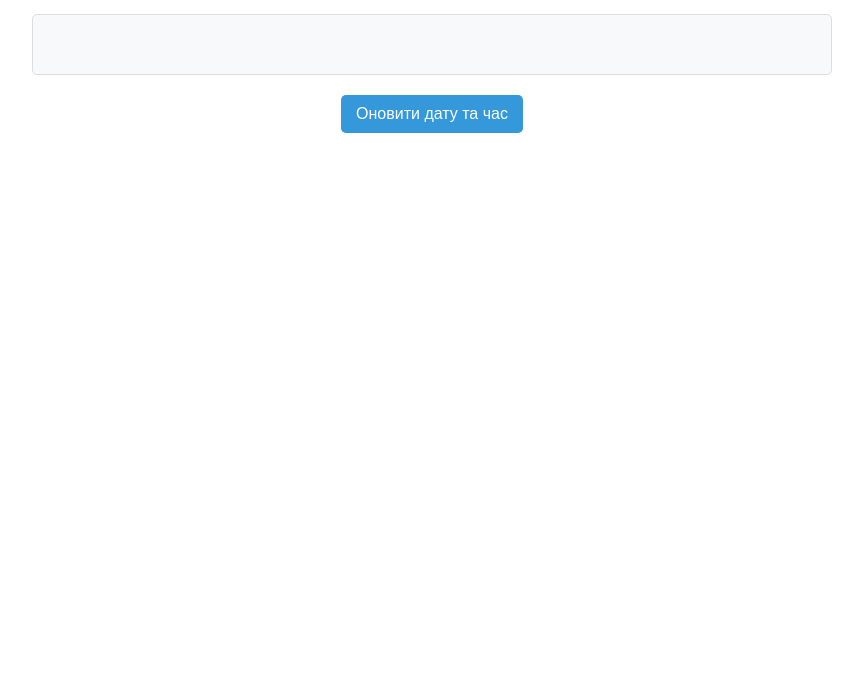
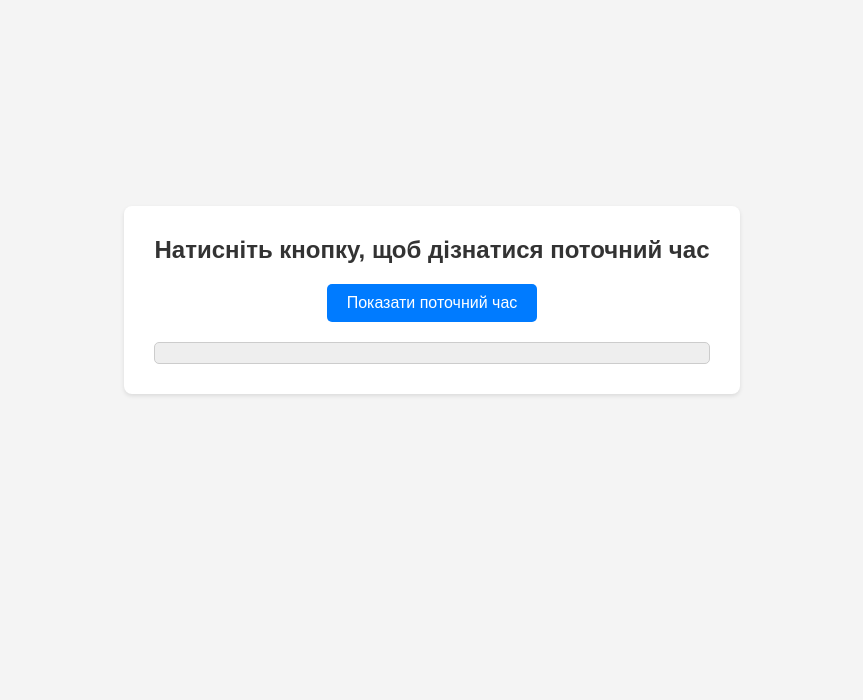
Before and after one commit to HrachDaniel/Lab17, a plain HTML site: page HrachLab17-1.html in a window 1280 px wide. Shown: the part 100-800 px from the top of the page, without its empty margins (208-1071 px from the left). Drawn offline with Linux system fonts and the light colour scheme.

Commit message:
Update HrachLab17-1.html

```diff
--- a/HrachLab17-1.html
+++ b/HrachLab17-1.html
@@ -1,90 +1,86 @@
-<!DOCTYPE html>
+<html>
 <html lang="uk">
 <head>
     <meta charset="UTF-8">
-    <meta name="viewport" content="width=device-width, initial-scale=1.0">
-    <title>Поточна дата та час</title>
+    <title>Поточний час</title>
     <style>
         body {
-            font-family: Arial, sans-serif;
-            max-width: 800px;
-            margin: 0 auto;
-            padding: 20px;
-            line-height: 1.6;
+            font-family: sans-serif;
+            display: flex;
+            justify-content: center;
+            align-items: center;
+            min-height: 100vh;
+            margin: 0;
+            background-color: #f4f4f4;
         }
-        h1 {
-            color: #2c3e50;
+        .container {
+            background-color: #fff;
+            padding: 30px;
+            border-radius: 8px;
+            box-shadow: 0 2px 4px rgba(0, 0, 0, 0.1);
             text-align: center;
         }
-        .datetime-container {
-            background-color: #f8f9fa;
-            border: 1px solid #ddd;
-            border-radius: 5px;
-            padding: 20px;
-            margin: 20px 0;
-            text-align: center;
-            font-size: 1.2em;
+        #current-time {
+            font-size: 1.5em;
+            font-weight: bold;
+            color: #333;
+            margin-bottom: 20px;
         }
         button {
-            background-color: #3498db;
-            color: white;
+            padding: 10px 20px;
+            font-size: 1em;
+            background-color: #007bff;
+            color: #fff;
             border: none;
-            padding: 10px 15px;
             border-radius: 5px;
             cursor: pointer;
-            font-size: 1em;
-            display: block;
-            margin: 0 auto;
+            transition: background-color 0.3s ease;
         }
         button:hover {
-            background-color: #2980b9;
+            background-color: #0056b3;
+        }
+        #console-output {
+            margin-top: 20px;
+            padding: 10px;
+            border: 1px solid #ccc;
+            border-radius: 5px;
+            background-color: #eee;
+            font-family: monospace;
+            white-space: pre-wrap;
+            text-align: left;
         }
     </style>
 </head>
 <body>
-    <h1>Поточна дата та час</h1>
-
-    <div class="datetime-container">
-        <p id="datetime-output"></p>
+    <div class="container">
+        <div id="current-time">Натисніть кнопку, щоб дізнатися поточний час</div>
+        <button onclick="displayCurrentTime()">Показати поточний час</button>
+        <div id="console-output"></div>
     </div>
 
-    <button onclick="updateDateTime()">Оновити дату та час</button>
-
     <script>
-        function getCurrentDateTimeFormatted() {
+        function getCurrentTimeFormatted() {
             const now = new Date();
 
-            // Отримуємо компоненти дати
             const hours = String(now.getHours()).padStart(2, '0');
             const minutes = String(now.getMinutes()).padStart(2, '0');
             const seconds = String(now.getSeconds()).padStart(2, '0');
 
-            // Дні тижня та місяці українською
-            const daysOfWeek = ['неділя', 'понеділок', 'вівторок', 'середа', 'четвер', 'п\'ятниця', 'субота'];
-            const months = [
-                'січня', 'лютого', 'березня', 'квітня', 'травня', 'червня',
-                'липня', 'серпня', 'вересня', 'жовтня', 'листопада', 'грудня'
-            ];
-
-            const dayOfWeek = daysOfWeek[now.getDay()];
-            const day = now.getDate();
-            const month = months[now.getMonth()];
+            const dayOfWeek = new Intl.DateTimeFormat('uk-UA', { weekday: 'long' }).format(now);
+            const dayOfMonth = String(now.getDate()).padStart(2, '0');
+            const month = new Intl.DateTimeFormat('uk-UA', { month: 'long' }).format(now);
             const year = now.getFullYear();
 
-            // Формуємо рядок
-            return ${hours}:${minutes}:${seconds}, ${dayOfWeek}, ${day} ${month} ${year} року;
+            const formattedTime = `${hours}:${minutes}:${seconds}, ${dayOfWeek}, ${dayOfMonth} ${month} ${year} року`;
+            console.log(formattedTime);
+            return formattedTime;
         }
 
-        function updateDateTime() {
-            const outputElement = document.getElementById('datetime-output');
-            outputElement.textContent = getCurrentDateTimeFormatted();
-
-            // Виводимо також у консоль
-            console.log(getCurrentDateTimeFormatted());
+        function displayCurrentTime() {
+            const currentTime = getCurrentTimeFormatted();
+            document.getElementById('current-time').textContent = currentTime;
+            document.getElementById('console-output').textContent += `> ${currentTime}\n`;
         }
-
-        // Виводимо дату при завантаженні сторінки
-        window.onload = updateDateTime;
     </script>
 </body>
 </html>
```
